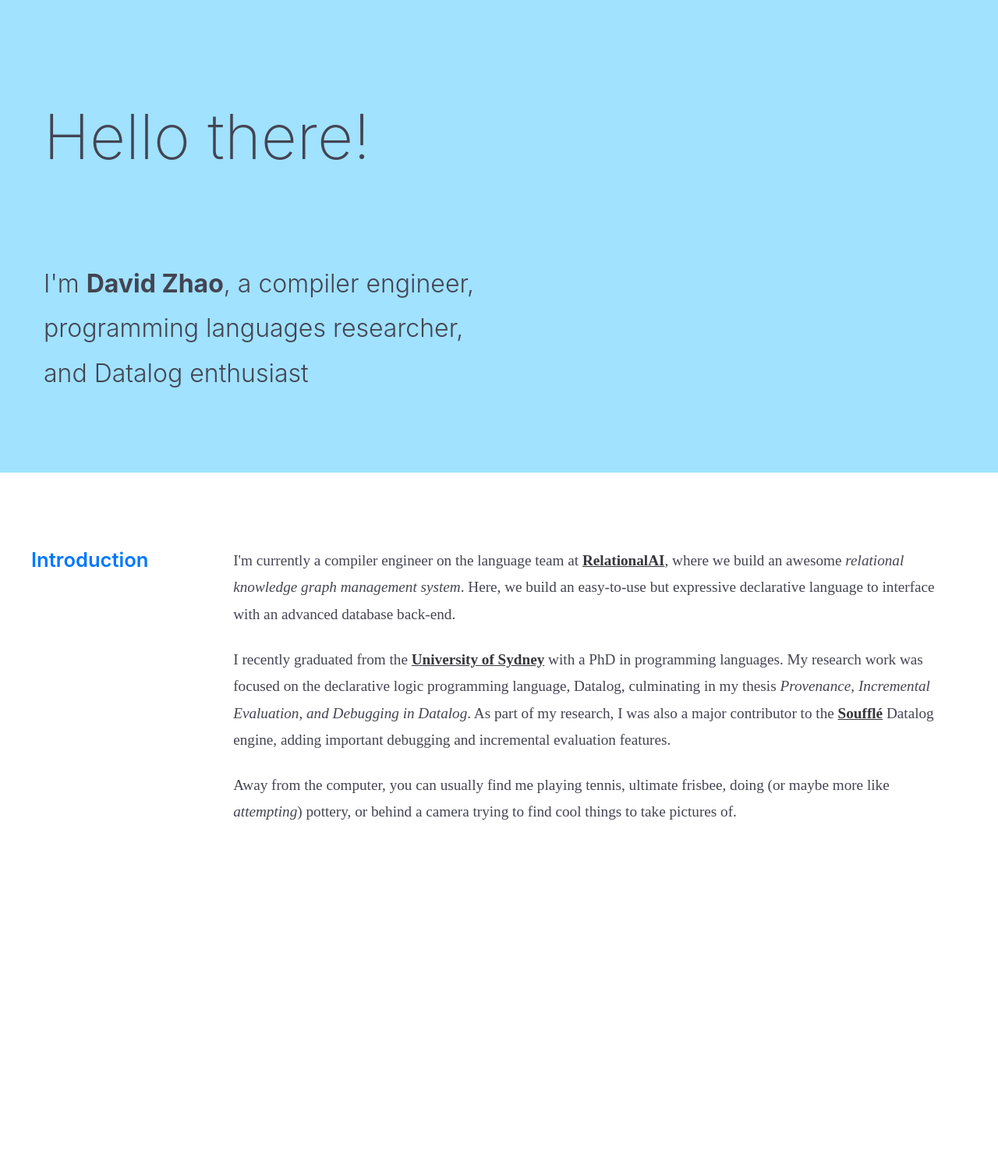
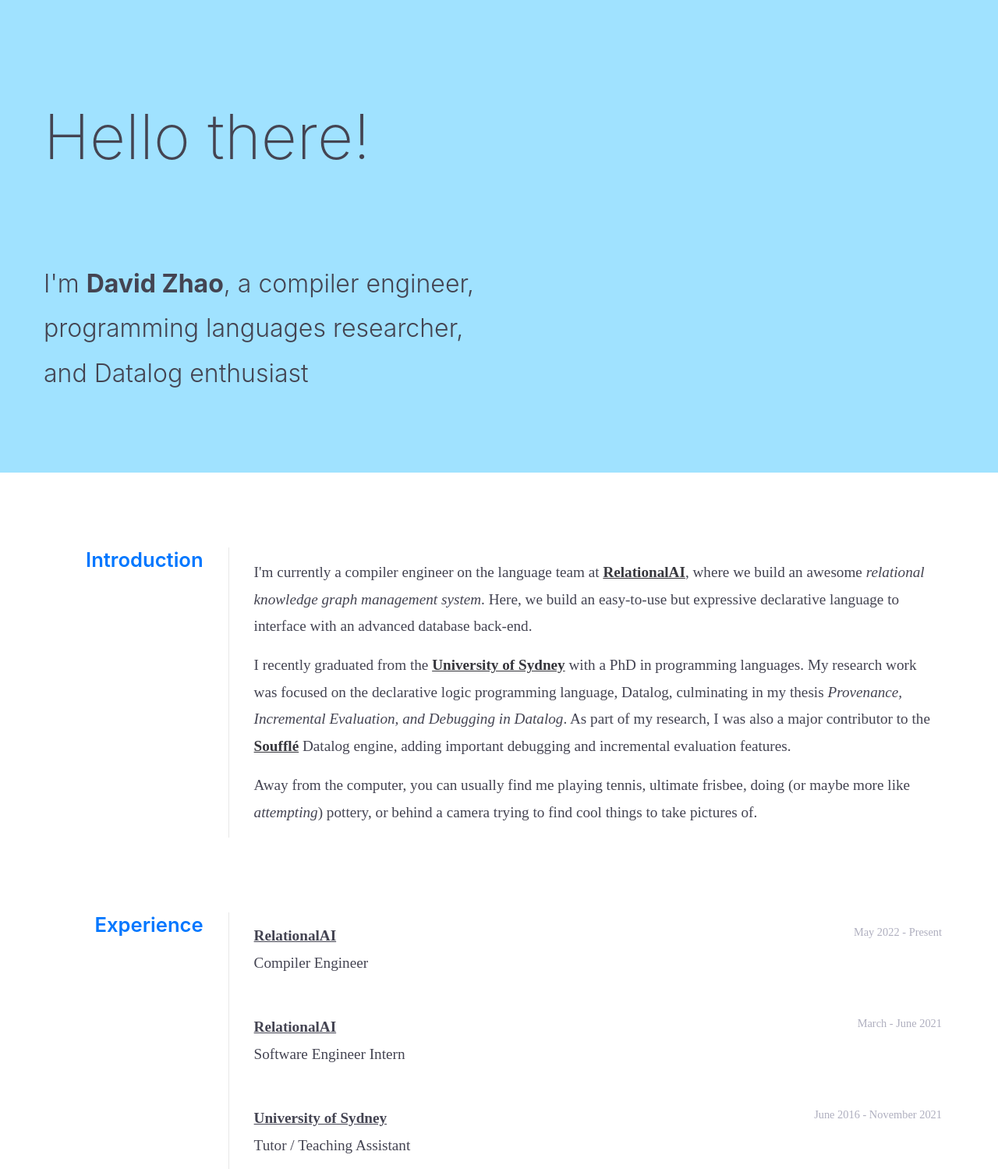
Before and after one commit to davidwzhao/davidwzhao.github.io, a Jekyll site: the page built from index.html, in a window 1280 px wide. Shown: the whole page at 78% size. Built offline with Jekyll 4.4.1, drawn with Linux system fonts in a browser that asks for light colours; some web fonts are replaced; before the commit the page ends 1082 px from its top, so only the background shows below that.

Commit message:
Add experience section

```diff
--- /dev/null
+++ b/_includes/experience.html
@@ -0,0 +1,40 @@
+<section class="section experience">
+    <span class="section_title">Experience</span>
+
+    <!-- TODO: make this yaml data -->
+
+    <span class="section_content">
+        {% for job in site.data.experience %}
+
+        <div class="job">
+            <div class="job_company_dates">
+                <span class="job_company">
+                    <a class="company_link" href="{{ job.url }}" target="_blank">
+                        {{ job.company }}
+                    </a>
+                </span>
+                <span class="job_dates">{{ job.time }}</span>
+            </div>
+            <span class="job_position">{{ job.position }}</span>
+        </div>
+
+        <!--
+        <div class="job">
+            <div class="job_company_dates">
+            <span class="job_company">RelationalAI</span>
+            <span class="job_dates">March - June 2021</span>
+            </div>
+            <span class="job_position">Software Engineer Intern</span>
+        </div>
+
+        <div class="job">
+            <div class="job_company_dates">
+            <span class="job_company">University of Sydney</span>
+            <span class="job_dates">June 2016 - November 2021</span>
+            </div>
+            <span class="job_position">Tutor</span>
+        </div>
+        -->
+        {% endfor %}
+    </span>
+</section>
--- a/_sass/coolscss/_base.scss
+++ b/_sass/coolscss/_base.scss
@@ -37,6 +37,7 @@ body {
         max-width: 1200px;
 
         .intro_hello {
+            width: 90%;
             font-size: 5rem;
             font-weight: 200;
 
@@ -89,11 +90,14 @@ body {
         flex: 1 0 0;
 
         padding-top: 2rem;
+        padding-right: 2rem;
 
         font-family: Inter;
         font-weight: 600;
         font-size: 1.6rem;
         color: $blue;
+
+        text-align: right;
 
         // border: 4px solid black;
     }
@@ -103,12 +107,13 @@ body {
         // min-width: 500px;
         flex: 4 0 0;
 
-        padding-top: 2rem;
+        border-left: 1px solid $off-white;
+
+        margin-top: 2rem;
         padding-left: 2rem;
         padding-right: 2rem;
 
         @media (max-width: $medium-width) {
-            padding-top: 1rem;
             padding-left: 1rem;
             padding-right: 1rem;
         }
@@ -126,8 +131,8 @@ body {
 }
 
 p {
-    margin-top: 0;
-    margin-bottom: 1.2em;
+    margin-top: 0.8em;
+    margin-bottom: 0.8em;
 }
 
 // Font styles
--- /dev/null
+++ b/_sass/coolscss/_experience.scss
@@ -0,0 +1,45 @@
+.experience {
+    margin-bottom: -2.2rem;
+
+    .job {
+        // display: block;
+        margin-top: 0.8rem;
+        margin-bottom: 3rem;
+
+        .job_company_dates{
+            display: flex;
+            justify-content: space-between;
+            // line-height: 1.8;
+
+            // @media (max-width: $small-width) {
+            //     display: block;
+            // }
+
+            .job_company {
+                .company_link {
+                    font-weight: 700;
+                    color: $dark-grey;
+                }
+            }
+
+            .job_dates {
+                // float: right;
+
+                // font-family: Inconsolata;
+                // font-weight: 400;
+                font-size: 0.9rem;
+
+                color: $slate;
+            }
+        }
+
+        .job_position {
+            // margin-top: 2rem;
+            // margin-bottom: 0.8em;
+
+            // float: left;
+            // clear: left;
+
+        }
+    }
+}
--- a/_sass/default.scss
+++ b/_sass/default.scss
@@ -1,3 +1,4 @@
 @import 'coolscss/globals';
 @import 'coolscss/fonts';
 @import 'coolscss/base';
+@import 'coolscss/experience';
--- a/index.html
+++ b/index.html
@@ -4,3 +4,4 @@ layout: default
 
 {% include header.html %}
 {% include intro.html %}
+{% include experience.html %}
```
Also changed, not shown: _data/experience.yml (added, +14 -0 lines).
